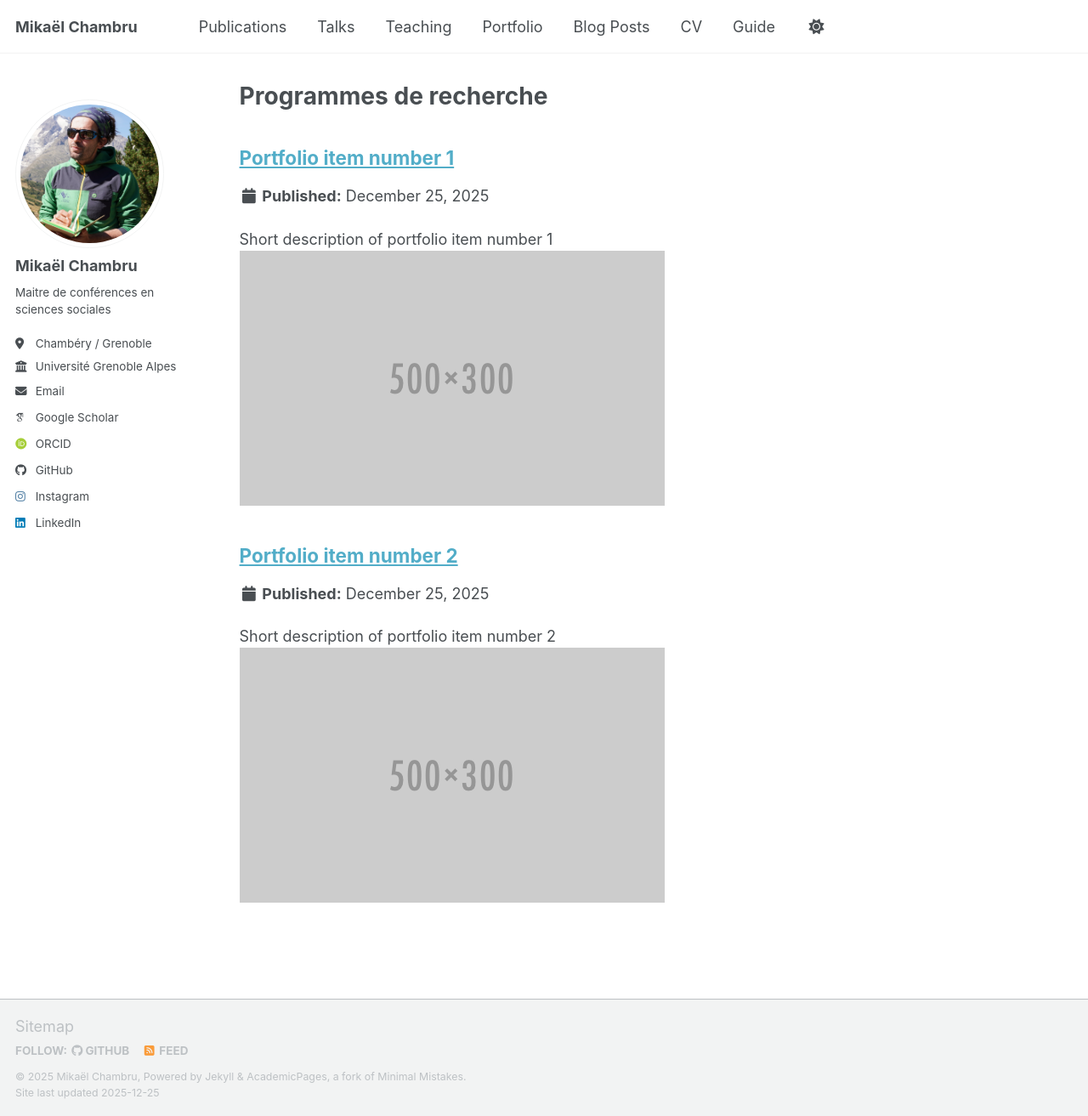
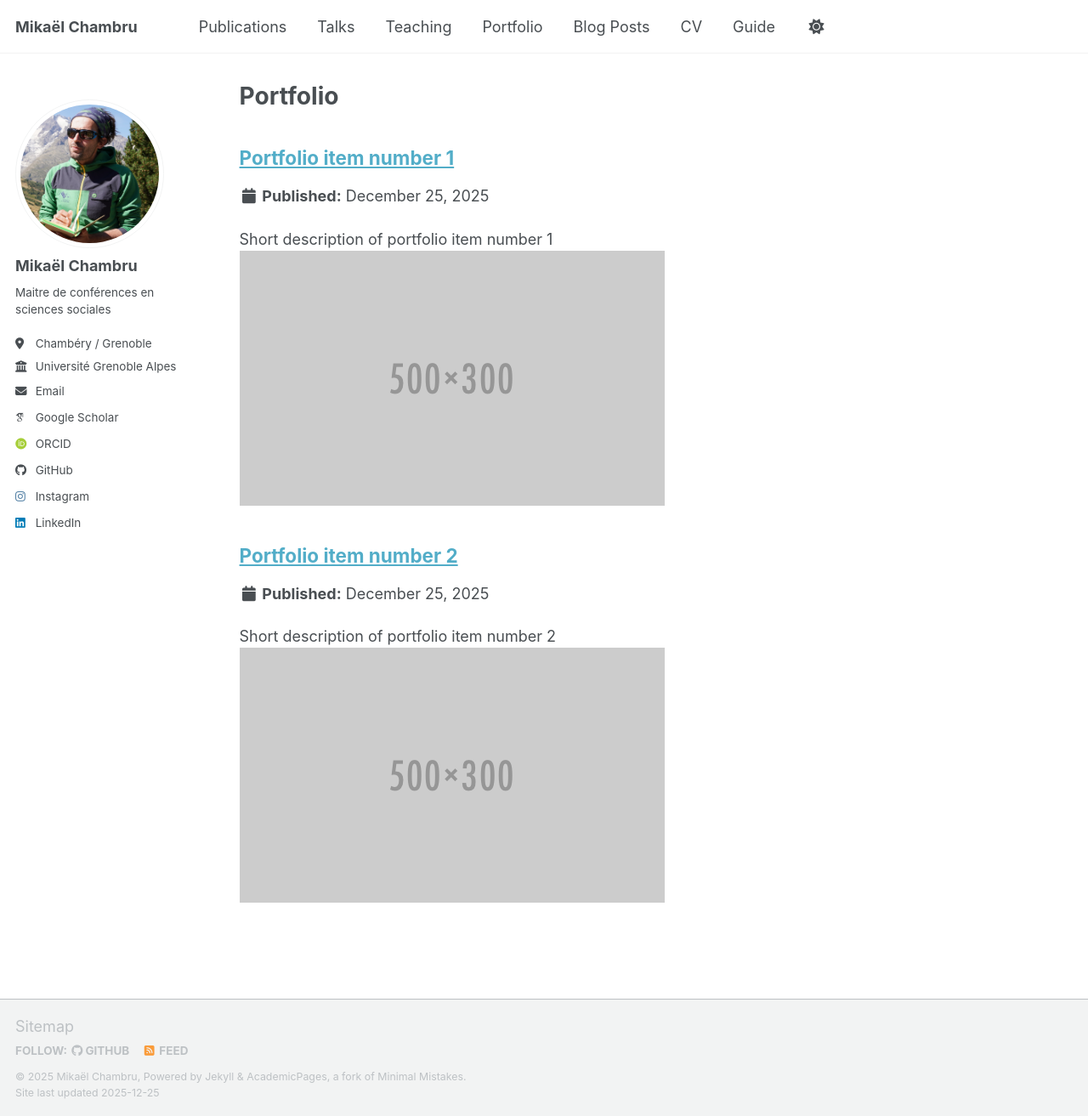
Before and after one commit to mikaelchambru/mikaelchambru.github.io, a Jekyll site: the page built from _pages/portfolio.html, in a window 1280 px wide and 1313 px high. Shown: the whole window at 85% size. Built offline with Jekyll 4.4.1, drawn with Linux system fonts in a browser that asks for light colours; some web fonts are replaced; a script bundle is joined from its source files by our own code; library files that are not in the unit come from our copies.

Commit message:
Update portfolio.html

```diff
--- a/_pages/portfolio.html
+++ b/_pages/portfolio.html
@@ -1,6 +1,6 @@
 ---
 layout: archive
-title: "Programmes de recherche"
+title: "Portfolio"
 permalink: /portfolio/
 author_profile: true
 ---
```
